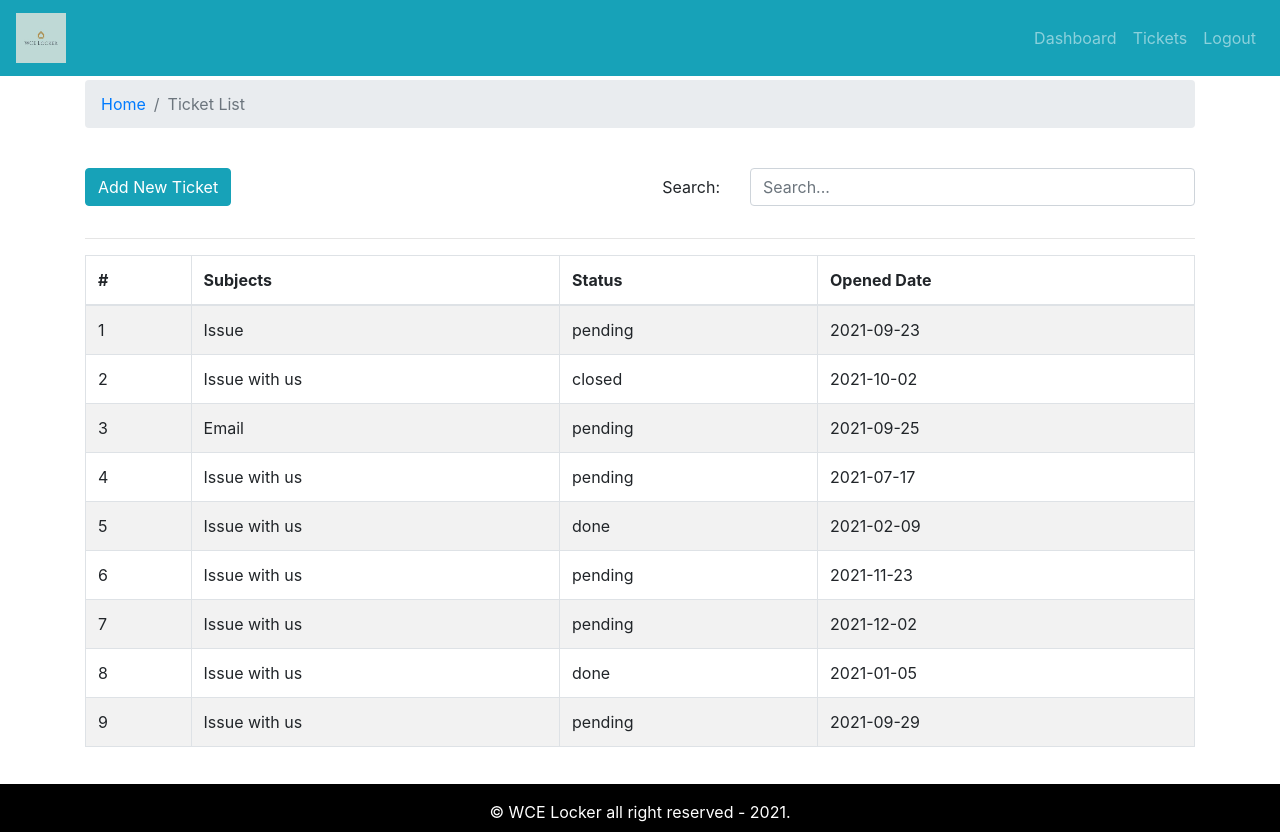
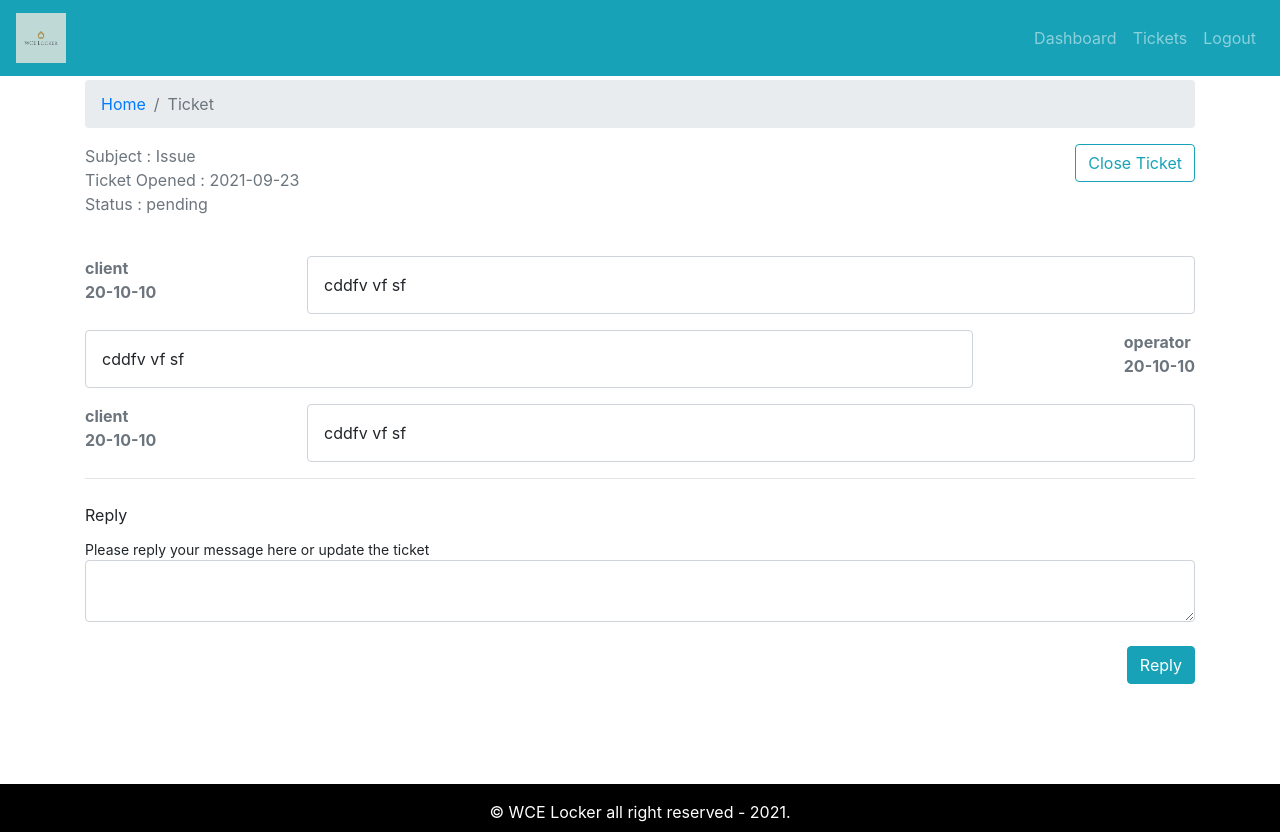
Before and after one commit to sailee14/wcelocker-frontend, a React (Create React App) app: page / in a window 1280 px wide. Built offline with nearby package versions, Linux system fonts and the light colour scheme.

Commit message:
Ticket landing page added

```diff
--- a/src/App.js
+++ b/src/App.js
@@ -4,6 +4,7 @@
 import { Entry } from './pages/entry/Entry.page';
 import { AddTicket } from './pages/new-ticket/AddTicket.page';
 import { TicketLists } from './pages/ticket-list/TicketLists.page';
+import { Ticket } from './pages/ticket/Ticket.page';
 
 function App() {
   return (
@@ -12,7 +13,8 @@
       <DefaultLayout>
         {/* <Dashboard/> */}
         {/* <AddTicket/> */}
-        <TicketLists/>
+        {/* <TicketLists/> */}
+        <Ticket/>
       </DefaultLayout>
     </div>
   );
--- a/src/assests/data/dummy-tickets.json
+++ b/src/assests/data/dummy-tickets.json
@@ -3,7 +3,24 @@
         "id":1,
         "subject":"Issue",
         "status":"pending",
-        "addedAt":"2021-09-23"
+        "addedAt":"2021-09-23",
+        "history":[
+            {
+                "date":"20-10-10",
+                "message":"cddfv vf sf",
+                "messageBy":"client"
+            },
+            {
+                "date":"20-10-10",
+                "message":"cddfv vf sf",
+                "messageBy":"operator"
+            },
+            {
+                "date":"20-10-10",
+                "message":"cddfv vf sf",
+                "messageBy":"client"
+            }
+        ]
     },
     {
         "id":2,
--- /dev/null
+++ b/src/components/message-history/MessageHistory.comp.js
@@ -0,0 +1,23 @@
+import React from 'react'
+import PropTypes from 'prop-types'
+import './message-history.style.css'
+
+export const MessageHistory = ({msg}) => {
+    if(!msg) return null;
+    console.log(msg);
+    return msg.map((row,i)=>(
+    <div key={i} className="message-history mt-3">
+            <div className="send font-weight-bold text-secondary">
+               <div className="sender">{row.messageBy}</div>
+               <div className="date">{row.date}</div>
+            </div>
+            <div className="message">{row.message}</div>
+    </div>
+
+    ));
+
+};
+
+MessageHistory.propTypes = {
+    msg: PropTypes.array.isRequired
+}
--- /dev/null
+++ b/src/components/message-history/message-history.style.css
@@ -0,0 +1,18 @@
+.message-history {
+  display: flex;
+  flex-direction: row;
+  justify-content: space-between;
+}
+
+.message-history:nth-child(even) {
+  display: flex;
+  flex-direction: row-reverse;
+  justify-content: space-between;
+}
+
+.message {
+  padding: 1rem;
+  width: 80%;
+  border: 1px solid #ced4da;
+  border-radius: 0.25rem;
+}
--- /dev/null
+++ b/src/components/update-ticket/UpdateTicket.comp.js
@@ -0,0 +1,23 @@
+import React from 'react'
+import {Form, Button} from 'react-bootstrap'
+import PropTypes from 'prop-types'
+
+export const UpdateTicket = ({msg, handleOnChange, handleOnSubmit}) => {
+    return (
+        <Form onSubmit={handleOnSubmit}>
+            <Form.Label>Reply</Form.Label>
+            <Form.Text>Please reply your message here or update the ticket</Form.Text>
+            <Form.Control value={msg}  onChange={handleOnChange} as="textarea" row="5" name="detail" />
+            <div className="text-right mt-4 mb-4">
+            <Button variant="info" type="submit">Reply</Button>
+
+            </div>
+            </Form>
+    )
+}
+
+UpdateTicket.propTypes = {
+    handleOnChange: PropTypes.func.isRequired,
+    handleOnSubmit: PropTypes.func.isRequired,
+    msg: PropTypes.string.isRequired
+}
--- a/src/pages/ticket-list/TicketLists.page.js
+++ b/src/pages/ticket-list/TicketLists.page.js
@@ -30,9 +30,7 @@
         <Container>
             <Row>
                 <Col>
-                <PageBreadcrumb page='Ticket List'>
-
-                </PageBreadcrumb>
+                <PageBreadcrumb page='Ticket List'/>
                 </Col>
             </Row>
             <Row className="mt-4">
--- /dev/null
+++ b/src/pages/ticket/Ticket.page.js
@@ -0,0 +1,54 @@
+import React,{useEffect, useState} from 'react'
+import {Container, Row, Col, Button} from 'react-bootstrap'
+import { PageBreadcrumb } from '../../components/breadcrumb/Breadcrumb.comp'
+import tickets from '../../assests/data/dummy-tickets.json'
+import { MessageHistory } from '../../components/message-history/MessageHistory.comp'
+import { UpdateTicket } from '../../components/update-ticket/UpdateTicket.comp'
+
+const ticket=tickets[0]
+export const Ticket = () => {
+
+    const [message, setMessage] = useState('')
+
+    useEffect(() => {
+    }, [message])
+
+    const handleOnChange = e =>{
+        setMessage(e.target.value)
+    }
+
+    const handleOnSubmit =()=>{
+        alert("Form Submitted!")
+    }
+
+    return (
+        <Container>
+            <Row>
+                <Col>
+                <PageBreadcrumb page='Ticket'/>
+                </Col>
+            </Row>
+            <Row>
+                <Col className="text-weight-bolder text-secondary">
+                <div className="subject">Subject : {ticket.subject}</div>
+                <div className="date">Ticket Opened : {ticket.addedAt} </div>
+                <div className="status">Status : {ticket.status}</div>
+                </Col>
+                <Col className="text-right">
+                <Button variant="outline-info">Close Ticket</Button>
+                </Col>
+            </Row>
+            <Row className="mt-4">
+                <Col>
+                <MessageHistory msg={ticket.history} />
+                </Col>
+            </Row>
+            <hr/>
+            <Row className="mt-4">
+                <Col>
+                <UpdateTicket msg={message} handleOnChange={handleOnChange} handleOnSubmit={handleOnSubmit}/>
+                </Col>
+            </Row>
+        </Container>
+    )
+}
```
